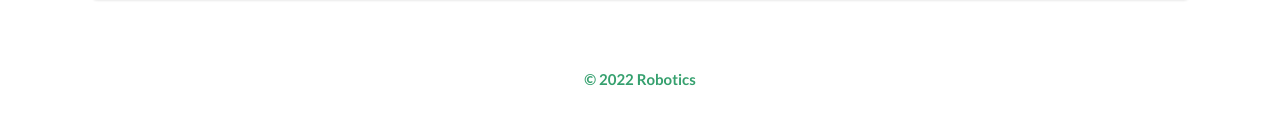
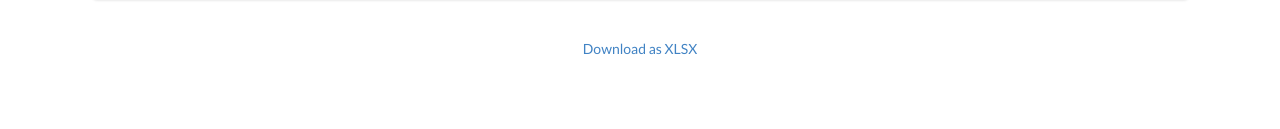
Before and after one commit to Robotics-official/2022-1Q-Project-SmartFarm_Front, a plain HTML site: page detail_status.html in a window 1280 px wide. Shown: the part 1486-1615 px from the top of the page. Drawn offline with nearby package versions, Linux system fonts and the light colour scheme.

Commit message:
add download xslx button

```diff
--- a/detail_status.html
+++ b/detail_status.html
@@ -81,6 +81,11 @@
                     </div>
                 </div>
             </div>
+            <br><br>
+            <div style="display: flex; justify-content: center; text-align: center">
+                <a href="files\Detail Staus_Your Farm.xlsx" download="example.xlsx">Download as XLSX</a>
+            </div>
+            <br><br>
         </div>
 
         <!-- Footer -->
```
